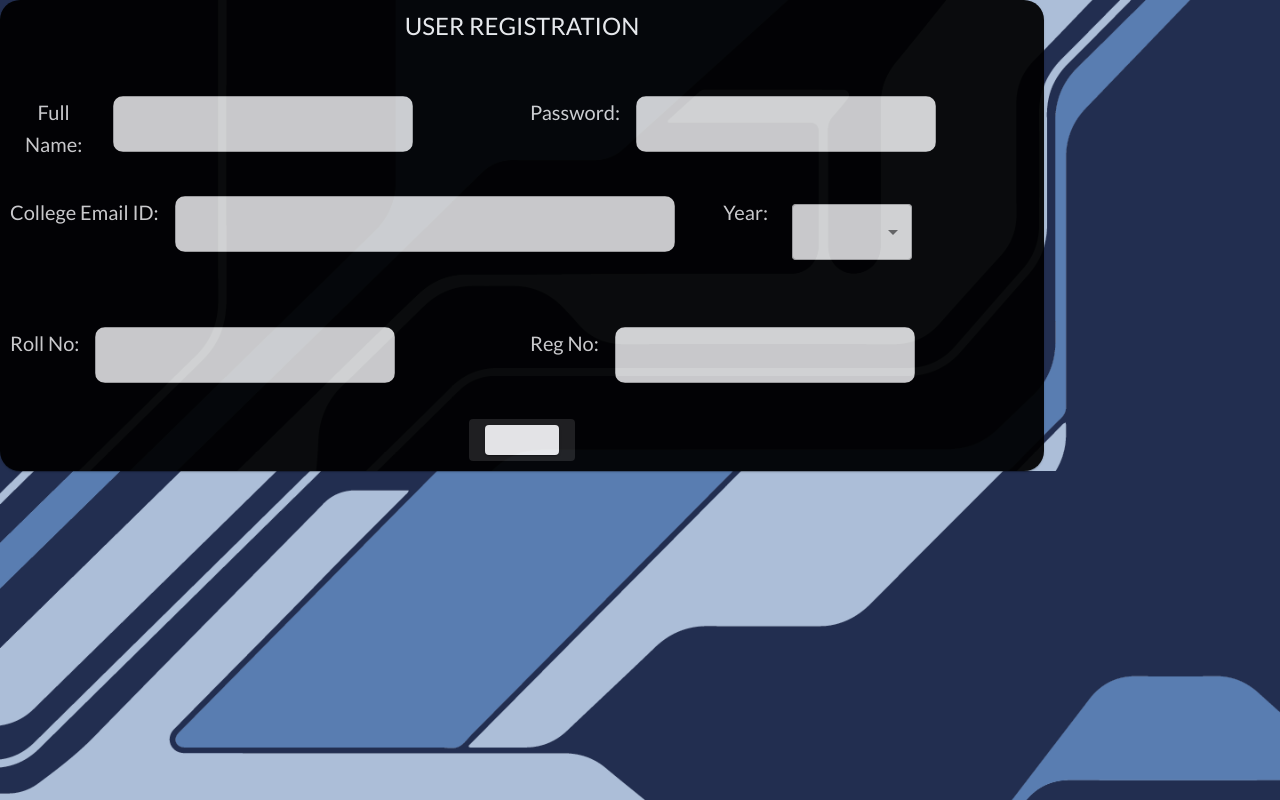
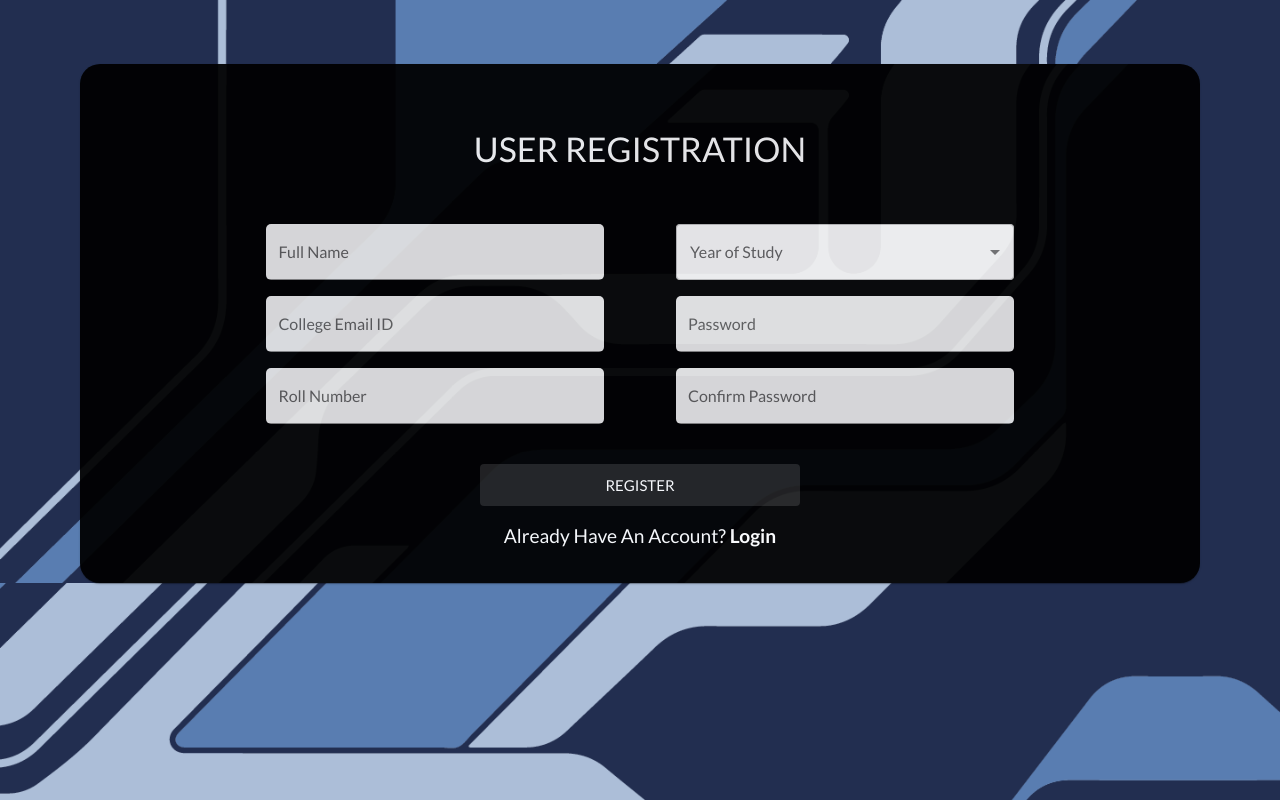
Before and after one commit to CII-WebDevelopment/IG-Forum-2.0, a React (Create React App) app: page / in a window 1280 px wide. Built offline with nearby package versions, Linux system fonts and the light colour scheme; the HTML template or start-up script is replaced by a standard one.

Commit message:
styled registration page

```diff
--- a/src/components/pages/login.css
+++ b/src/components/pages/login.css
@@ -5,7 +5,8 @@
 
 .background-div {
   width: 100%;
-  height: 100%;
+  min-height: 100%;
+
   background-image: url("../../components/Images/Background_2.png");
   background-size: cover;
   background-attachment: fixed;
--- a/src/components/pages/userRegistration.js
+++ b/src/components/pages/userRegistration.js
@@ -1,22 +1,33 @@
-import * as React from 'react';
-import { Fragment } from 'react'
-import '../pages/login.css';
-import { styled } from '@mui/material/styles';
-import NavBar from './navBar'
-import SideBar from './sideBar';
-import { Grid, Paper, Avatar, Typography, Stack, TextField, Chip, Button, Link } from '@mui/material';
-import { useState } from 'react';
-import { InputLabel, Box, Select, MenuItem, FormControl } from '@mui/material';
-import FormHelperText from '@mui/material/FormHelperText'
-import OutlinedInput from '@mui/material/OutlinedInput';
-import { useTheme } from '@mui/material/styles';
-import theme from '../../theme'
+import * as React from "react";
+import { Fragment } from "react";
+import "../pages/login.css";
+import { styled } from "@mui/material/styles";
+import NavBar from "./navBar";
+import SideBar from "./sideBar";
+import { FormLabel } from "@material-ui/core";
+import { InputBase } from "@mui/material";
+import {
+  Grid,
+  Paper,
+  Avatar,
+  Typography,
+  Stack,
+  TextField,
+  Chip,
+  Button,
+} from "@mui/material";
+import { useState } from "react";
+import { InputLabel, Box, Select, MenuItem, FormControl } from "@mui/material";
+import FormHelperText from "@mui/material/FormHelperText";
+import OutlinedInput from "@mui/material/OutlinedInput";
+import { useTheme } from "@mui/material/styles";
+import theme from "../../theme";
 
 const Item = styled(Paper)(({ theme }) => ({
   ...theme.typography.body2,
   padding: theme.spacing(0),
-    textAlign: 'center',
-    color: 'black',
+  textAlign: "center",
+  color: "black",
 }));
 
 const ITEM_HEIGHT = 48;
@@ -30,206 +41,219 @@ const MenuProps = {
   },
 };
 
-const allClubs = [
-    'LDC',
-    'IG'
-]
+const allClubs = ["LDC", "IG"];
 
 const UserRegistration = () => {
-
   const [Clubs, setClubs] = useState([]);
   const [formData, setFormData] = useState();
-
-
+  const [year, setYear] = useState();
+  const handleYear = (e) => {
+    setYear(e.target.value);
+  };
   const handleChange = (event) => {
     const {
       target: { value },
     } = event;
     setClubs(
       // On autofill we get a the stringified value.
-          typeof value === 'string' ? value.split(',') : value,
+      typeof value === "string" ? value.split(",") : value
     );
   };
 
-    return <Fragment>
-    <div className='container background-div' sx={{bgcolor: 'transparent'}}>
-        <Box sx={{bgcolor: 'transparent', alignItems: 'center'}}>
-            <Paper sx={{maxWidth: '80%',
-            color: 'white',
-            bgcolor: 'black',
-            opacity: '0.94',
-            height: '100%',
-            borderRadius: '20px',
-            padding: '10px'}}>
+  return (
+    <Fragment>
+      <div className="container background-div" sx={{ bgcolor: "transparent" }}>
+        <Box
+          sx={{
+            bgcolor: "transparent",
+            justifyContent: "center",
+          }}
+        >
+          <Paper
+            sx={{
+              maxWidth: "80%",
+              color: "white",
+              bgcolor: "black",
+              opacity: "0.94",
+              height: "100%",
+              borderRadius: "20px",
+              padding: "10px",
+              margin: "4rem auto",
+              padding: "2rem 3rem",
+              justifyContent: "center",
+            }}
+          >
             <Stack>
-                    <Item sx={{
-                        bgcolor: 'transparent',
-                        color: 'white',
-                        opacity: '0.94',
-                        maxWidth: '100%',
-                        borderRadius: '20px',
-                        }}><Typography variant='h5'>USER REGISTRATION</Typography>
+              <Item
+                sx={{
+                  bgcolor: "transparent",
+                  color: "white",
+                  opacity: "0.94",
+                  maxWidth: "100%",
+                  borderRadius: "20px",
+                  margin: "2rem 0 0 0",
+                }}
+              >
+                <Typography variant="h4">USER REGISTRATION</Typography>
               </Item>
               <br />
               <br />
               <br />
-                    <Item sx={{
-                        bgcolor: 'transparent',
-                        color: 'white',
-                        opacity: '0.94',
-                        maxWidth: '100%',
-                        borderRadius: '20px',
-                        }}>
-                        <Grid container spacing={2}>
-                            <Grid item xs={6}>
-                                <Item sx={{bgcolor: 'transparent',color: 'white',opacity: '0.94',maxWidth: '80%',borderRadius: '20px',}}>
-                                    <Stack direction='row' spacing={2}>
-                                        <Item sx={{bgcolor: 'transparent', color: 'white',opacity: '0.94', maxWidth: '80%', borderRadius: '20px', marginTop: '10px'}}>
-                                            <Typography variant='h6'>Full Name: </Typography>
-                                        </Item>
-                                    {/*add value and onChange*/}
-                                        <Item sx={{bgcolor: 'transparent', color: 'white',opacity: '0.94', maxWidth: '80%', borderRadius: '20px',marginTop: '10px'}}>
-                                            <TextField id="first name" label="" sx={{bgcolor: 'white', borderRadius: '10px', width: '300px'}}/>
-                                        </Item>
+              <Item
+                sx={{
+                  bgcolor: "transparent",
+                  color: "white",
+                  opacity: "0.94",
+                  maxWidth: "100%",
+                  justifyContent: "center",
+                  textAlign: "center",
+                  borderRadius: "20px",
+                  display: "flex",
+                  marginBottom: "2rem",
+                }}
+              >
+                <Grid container sx={{ width: "80%" }} spacing={1}>
+                  <Grid item xs={12} md={6} sx={{ marginBottom: "0.5rem" }}>
+                    <Stack
+                      direction="column"
+                      spacing={2}
+                      sx={{ padding: "0 2rem" }}
+                    >
+                      <FormControl>
+                        <TextField
+                          id="standard-basic"
+                          label="Full Name"
+                          variant="filled"
+                          sx={{
+                            color: "black",
+                            fontWeight: "600",
+                            backgroundColor: "white",
+                            borderRadius: "5px",
+                          }}
+                        />
+                      </FormControl>
+                      <FormControl>
+                        <TextField
+                          id="standard-basic"
+                          label="College Email ID"
+                          variant="filled"
+                          sx={{
+                            color: "black",
+                            fontWeight: "600",
+                            backgroundColor: "white",
+                            borderRadius: "5px",
+                          }}
+                        />
+                      </FormControl>
+                      <FormControl>
+                        <TextField
+                          id="standard-basic"
+                          label="Roll Number"
+                          variant="filled"
+                          sx={{
+                            color: "black",
+                            fontWeight: "600",
+                            backgroundColor: "white",
+                            borderRadius: "5px",
+                          }}
+                        />
+                      </FormControl>
                     </Stack>
-                                </Item>
                   </Grid>
-                            <Grid item xs={6}>
-                                <Item sx={{bgcolor: 'transparent',color: 'white',opacity: '0.94',maxWidth: '80%',borderRadius: '20px',}}>
-                                    <Stack direction='row' spacing={2}>
-                                        <Item sx={{bgcolor: 'transparent', color: 'white',opacity: '0.94', maxWidth: '80%', borderRadius: '20px', marginTop: '10px'}}>
-                                            <Typography variant='h6'>Password: </Typography>
-                                        </Item>
-                                    {/*add value and onChange*/}
-                                        <Item sx={{bgcolor: 'transparent', color: 'white',opacity: '0.94', maxWidth: '80%', borderRadius: '20px',marginTop: '10px'}}>
-                                            <TextField id="first name" label="" sx={{bgcolor: 'white', borderRadius: '10px', width: '300px'}}/>
-                                        </Item>
-                                    </Stack>
-                                </Item>
-                            </Grid>
-                        </Grid>
-                    </Item>
-                    <br />
-                    <br />
-                    <Item sx={{
-                        bgcolor: 'transparent',
-                        color: 'white',
-                        opacity: '0.94',
-                        maxWidth: '100%',
-                        borderRadius: '20px',
-                        }}>
-                        <Grid container spacing={2}>
-                            <Grid item xs={8}>
-                                <Item sx={{bgcolor: 'transparent',color: 'white',opacity: '0.94',maxWidth: '100%',borderRadius: '20px',}}>
-                                    <Stack direction='row' spacing={2}>
-                                        <Item sx={{bgcolor: 'transparent', color: 'white',opacity: '0.94', maxWidth: '100%', borderRadius: '20px',marginTop: '10px'}}>
-                                            <Typography variant='h6'>College Email ID: </Typography>
-                                        </Item>
-                                    {/*add value and onChange*/}
-                                        <Item sx={{bgcolor: 'transparent', color: 'white',opacity: '0.94', maxWidth: '100%', borderRadius: '20px',}}>
-                                            <TextField id="college-id" label="" sx={{bgcolor: 'white', borderRadius: '10px', width: '500px'}}/>
-                                        </Item>
-                                    </Stack>
-                                </Item>
-                            </Grid>
-                            <Grid item xs={4}>
-                                <Item sx={{bgcolor: 'transparent',color: 'white',opacity: '0.94',maxWidth: '100%',borderRadius: '20px',marginLeft: '20px'}}>
-                                <Stack direction='row' spacing={2}>
-                                        <Item sx={{bgcolor: 'transparent', color: 'white',opacity: '0.94', maxWidth: '100%', borderRadius: '20px',marginTop: '10px'}}>
-                                            <Typography variant='h6'>Year: </Typography>
-                                        </Item>
-                                    {/*add value and onChange*/}
-                                        <Item sx={{bgcolor: 'transparent', color: 'white',opacity: '0.94', maxWidth: '100%', borderRadius: '20px',}}>
-                                            <FormControl sx={{ m: 1, minWidth: 120 }}>
-                                                <Select displayEmpty inputProps={{ 'aria-label': 'Without label' }} sx={{bgcolor: 'white', }}>
-                                                    <MenuItem value="">
-                                                        <em>Choose</em>
-                                                    </MenuItem>
+
+                  <Grid item xs={12} md={6}>
+                    <Stack
+                      direction="column"
+                      spacing={2}
+                      sx={{ padding: "0 2rem" }}
+                    >
+                      <FormControl fullWidth>
+                        <InputLabel id="demo-simple-select-label">
+                          Year of Study
+                        </InputLabel>
+                        <Select
+                          sx={{ backgroundColor: "white" }}
+                          labelId="demo-simple-select-label"
+                          id="demo-simple-select"
+                          value={year}
+                          label="Year of Study"
+                          onChange={handleYear}
+                        >
                           <MenuItem value={1}>First</MenuItem>
                           <MenuItem value={2}>Second</MenuItem>
                           <MenuItem value={3}>Third</MenuItem>
                           <MenuItem value={4}>Fourth</MenuItem>
                         </Select>
-                                                <FormHelperText>Without label</FormHelperText>
                       </FormControl>
-                                        </Item>
+                      <FormControl>
+                        <TextField
+                          id="standard-basic"
+                          label="Password"
+                          variant="filled"
+                          type="password"
+                          sx={{
+                            color: "black",
+                            fontWeight: "600",
+                            backgroundColor: "white",
+                            borderRadius: "5px",
+                          }}
+                        />
+                      </FormControl>
+                      <FormControl>
+                        <TextField
+                          id="standard-basic"
+                          label="Confirm Password"
+                          type="password"
+                          variant="filled"
+                          sx={{
+                            color: "black",
+                            fontWeight: "600",
+                            backgroundColor: "white",
+                            borderRadius: "5px",
+                          }}
+                        />
+                      </FormControl>
                     </Stack>
-                                </Item>
                   </Grid>
                 </Grid>
               </Item>
-                    <br />
-                    <br />
-                    <Item sx={{
-                        bgcolor: 'transparent',
-                        color: 'white',
-                        opacity: '0.94',
-                        maxWidth: '100%',
-                        borderRadius: '20px',
-                        }}>
-                        <Grid container spacing={2}>
-                            <Grid item xs={6}>
-                                <Item sx={{bgcolor: 'transparent',color: 'white',opacity: '0.94',maxWidth: '80%',borderRadius: '20px',}}>
-                                    <Stack direction='row' spacing={2}>
-                                        <Item sx={{bgcolor: 'transparent', color: 'white',opacity: '0.94', maxWidth: '80%', borderRadius: '20px', marginTop: '10px'}}>
-                                            <Typography variant='h6'>Roll No: </Typography>
-                                        </Item>
-                                    {/*add value and onChange*/}
-                                        <Item sx={{bgcolor: 'transparent', color: 'white',opacity: '0.94', maxWidth: '80%', borderRadius: '20px',marginTop: '10px'}}>
-                                            <TextField id="first name" label="" sx={{bgcolor: 'white', borderRadius: '10px', width: '300px'}}/>
-                                        </Item>
-                                    </Stack>
-                                </Item>
-                            </Grid>
-                            <Grid item xs={6}>
-                                <Item sx={{bgcolor: 'transparent',color: 'white',opacity: '0.94',maxWidth: '80%',borderRadius: '20px',}}>
-                                    <Stack direction='row' spacing={2}>
-                                        <Item sx={{bgcolor: 'transparent', color: 'white',opacity: '0.94', maxWidth: '80%', borderRadius: '20px', marginTop: '10px'}}>
-                                            <Typography variant='h6'>Reg No: </Typography>
-                                        </Item>
-                                    {/*add value and onChange*/}
-                                        <Item sx={{bgcolor: 'transparent', color: 'white',opacity: '0.94', maxWidth: '80%', borderRadius: '20px',marginTop: '10px'}}>
-                                            <TextField id="first name" label="" sx={{bgcolor: 'white', borderRadius: '10px', width: '300px'}}/>
-                                        </Item>
-                                    </Stack>
-                                </Item>
-                            </Grid>
-                        </Grid>
-                    </Item>
-                    <br />
-                    <br />
-                    <Item sx={{
-                        bgcolor: 'transparent',
-                        color: 'white',
-                        opacity: '0.94',
-                        maxWidth: '100%',
-                        borderRadius: '20px',
-                        }}>
-                        <Grid container spacing={2}>
-                            <Grid item xs={15}>
-                                <Box textAlign='center'>
-                                    <Button variant="contained">
-                                    <Link href='submit' underline='none'>
-                                            <Item sx={{height: '30px'}}>
+
+              <Button
+                size="large"
+                variant="contained"
+                sx={{
+                  width: "20rem",
+                  margin: "0 auto",
+                }}
+              >
+                REGISTER
+              </Button>
               <Typography
-                                                    variant='h6'
-                                                    gutterBottom
-                                                    component='div'
-                                                    sx={{color: 'white'}}>
-                                                        SUBMIT
+                sx={{
+                  margin: "0 auto",
+                  paddingTop: "1rem",
+                  fontSize: "1.2rem",
+                }}
+              >
+                Already Have An Account?
+                <a
+                  href="/login"
+                  style={{
+                    color: "white",
+                    fontWeight: "600",
+                    textDecoration: "none",
+                  }}
+                >
+                  {" "}
+                  Login{" "}
+                </a>
               </Typography>
-                                            </Item>
-                                    </Link>
-                                    </Button>
-                                </Box>
-                            </Grid>
-                        </Grid>
-                    </Item>
             </Stack>
           </Paper>
         </Box>
       </div>
     </Fragment>
+  );
 };
 
 export default UserRegistration;
```
Lines whose indentation alone changed are shown as unchanged.
